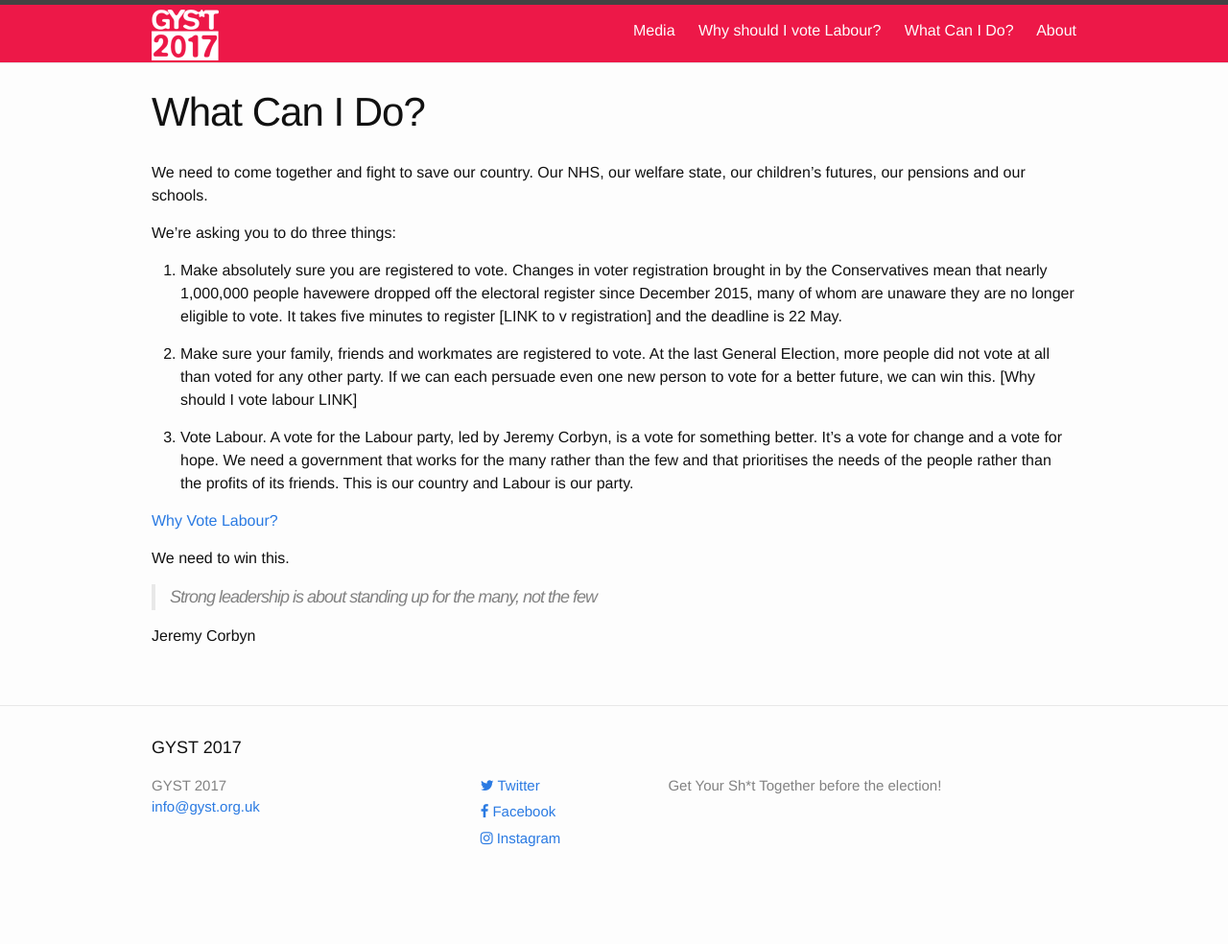
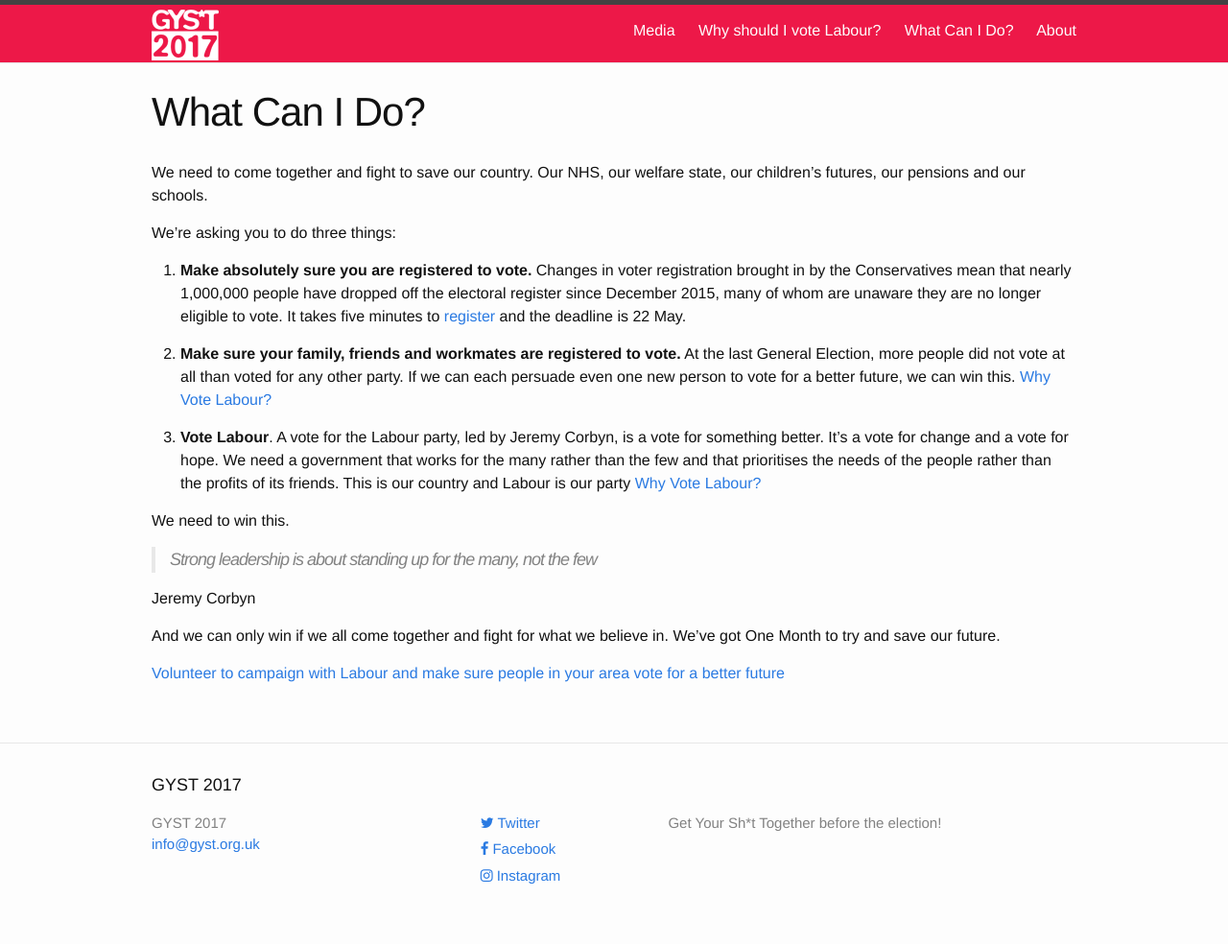
Before and after one commit to JustinWingChungHui/gyst, a Jekyll site: the page built from what_can_i_do.md, in a window 1280 px wide. Shown: the whole page at 96% size. Built offline with Jekyll 4.4.1, drawn with Linux system fonts in a browser that asks for light colours; nearby versions of some CDN libraries; before the commit the page ends 945 px from its top, so only the background shows below that.

Commit message:
Updated website with text changes

```diff
--- a/what_can_i_do.md
+++ b/what_can_i_do.md
@@ -9,16 +9,20 @@
 
 We’re asking you to do three things:
 
-  1. Make absolutely sure you are registered to vote. Changes in voter registration brought in by the Conservatives mean that nearly 1,000,000 people havewere dropped off the electoral register since December 2015, many of whom are unaware they are no longer eligible to vote. It takes five minutes to register [LINK to v registration] and the deadline is 22 May.
+  1. __Make absolutely sure you are registered to vote.__ Changes in voter registration brought in by the Conservatives mean that nearly 1,000,000 people have dropped off the electoral register since December 2015, many of whom are unaware they are no longer eligible to vote. It takes five minutes to [register](https://www.gov.uk/register-to-vote) and the deadline is 22 May.
 
-  2. Make sure your family, friends and workmates are registered to vote. At the last General Election, more people did not vote at all than voted for any other party. If we can each persuade even one new person to vote for a better future, we can win this. [Why should I vote labour LINK]
+  2. __Make sure your family, friends and workmates are registered to vote.__ At the last General Election, more people did not vote at all than voted for any other party. If we can each persuade even one new person to vote for a better future, we can win this.  [Why Vote Labour?](/why_vote_labour/)
 
-  3. Vote Labour. A vote for the Labour party, led by Jeremy Corbyn, is a vote for something better. It’s a vote for change and a vote for hope. We need a government that works for the many rather than the few and that prioritises the needs of the people rather than the profits of its friends. This is our country and Labour is our party.
+  3. __Vote Labour__. A vote for the Labour party, led by Jeremy Corbyn, is a vote for something better. It’s a vote for change and a vote for hope. We need a government that works for the many rather than the few and that prioritises the needs of the people rather than the profits of its friends. This is our country and Labour is our party [Why Vote Labour?](/why_vote_labour/)
 
-[Why Vote Labour?](/why_vote_labour/)
+
 
 We need to win this.
 
 > Strong leadership is about standing up for the many, not the few
 
 Jeremy Corbyn
+
+And we can only win if we all come together and fight for what we believe in. We’ve got One Month to try and save our future.
+
+[Volunteer to campaign with Labour and make sure people in your area vote for a better future](http://www.jeremyforlabour.com/volunteer)
```
Also changed, not shown: why_vote_labour.md (+10 -2 lines).
